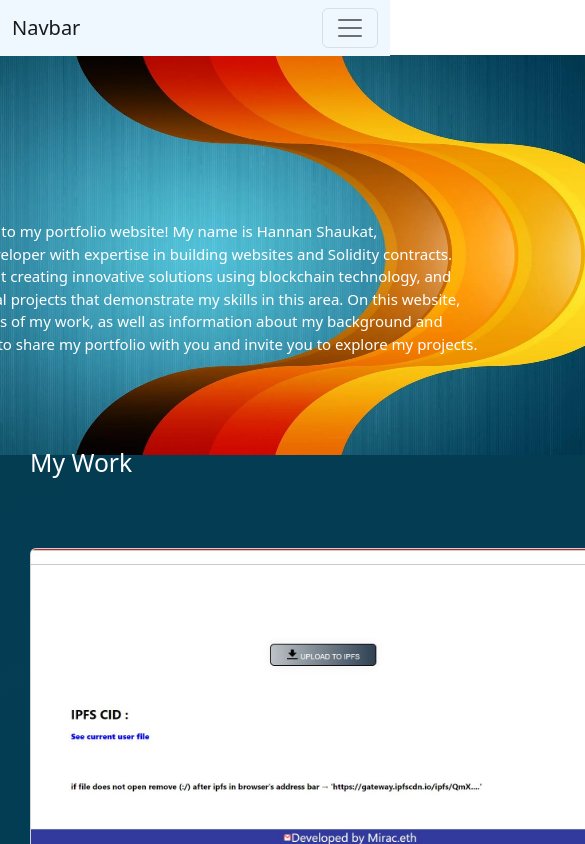
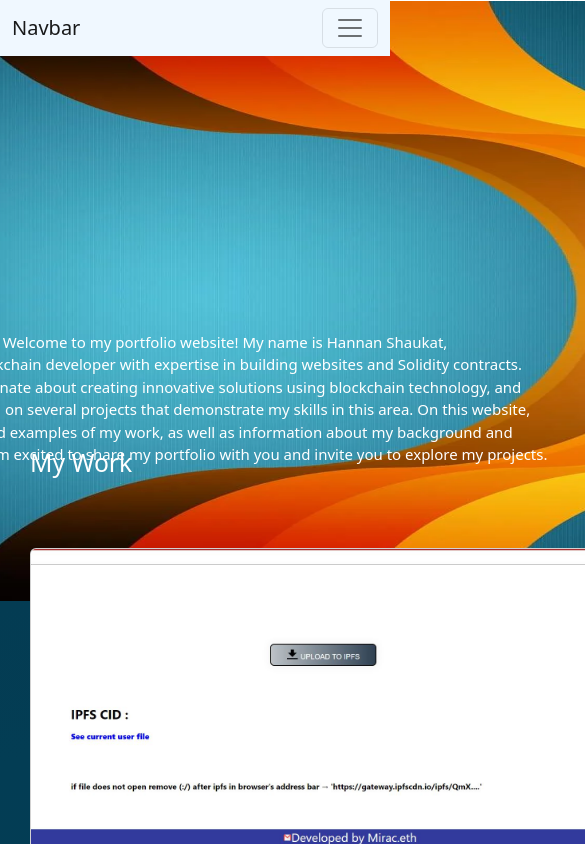
Before and after one commit to placeparks/portfolio, a Next.js app: page / in a window 390 px wide. Shown: the top 844 px of the page, 585 px wide, since content can reach past the window. Built offline with nearby package versions, Linux system fonts and the light colour scheme.

Commit message:
Update globals.css

```diff
--- a/styles/globals.css
+++ b/styles/globals.css
@@ -69,8 +69,8 @@ height: 300px;
 @media (max-width: 600px) {
   .bg-img{
     margin-top: -450px;
-    width: 1000px;
-    height: 400px;
+    width: 2000px;
+    height: 600px;
   }
 
   .card{
@@ -102,7 +102,7 @@ Width:1000px;
     margin-top: -270px;
     color: white;
     font-size: 15px;
-    margin-left: -80px;
+    margin-left: 60px;
     text-align: center;
   }
 
```
